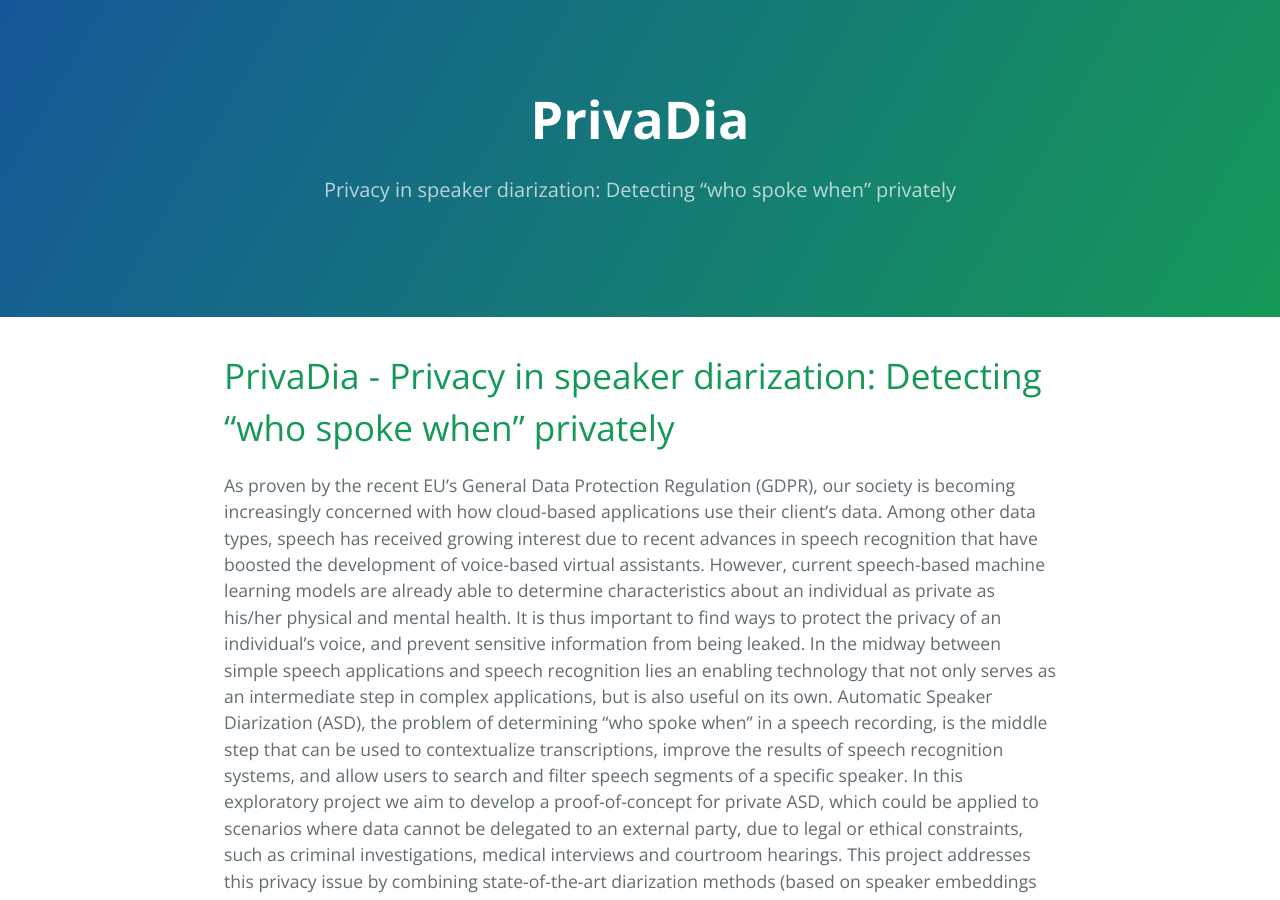
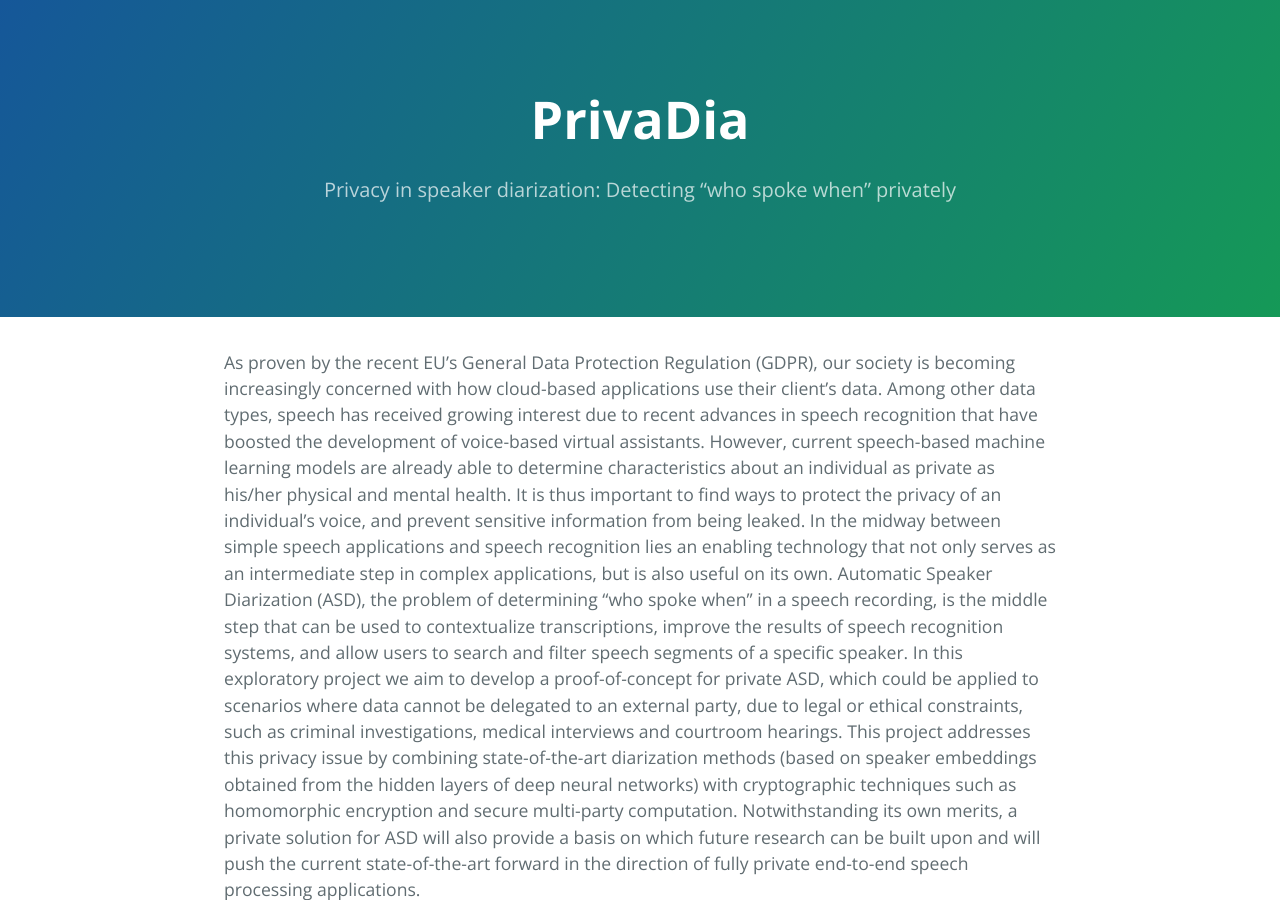
Before and after one commit to fsept11/PRIVADIA, a Jekyll site: the page built from index.md, in a window 1280 px wide and 900 px high. Built offline with Jekyll 4.4.1, drawn with Linux system fonts in a browser that asks for light colours; our own code applies the rules of GitHub Pages for plain Markdown files.

Commit message:
Update index.md

```diff
--- a/index.md
+++ b/index.md
@@ -1,5 +1,3 @@
-# PrivaDia - Privacy in speaker diarization: Detecting “who spoke when” privately
-
 As proven by the recent EU’s General Data Protection Regulation (GDPR), our society is becoming increasingly concerned with how cloud-based applications use their client’s data. Among other data types, speech has received growing interest due to recent advances in speech recognition that have boosted the development of voice-based virtual assistants. However, current speech-based machine learning models are already able to determine characteristics about an individual as private as his/her physical and mental health. It is thus important to find ways to protect the privacy of an individual’s voice, and prevent sensitive information from being leaked. In the midway between simple speech applications and speech recognition lies an enabling technology that not only serves as an intermediate step in complex applications, but is also useful on its own. Automatic Speaker Diarization (ASD), the problem of determining “who spoke when” in a speech recording, is the middle step that can be used to contextualize transcriptions, improve the results of speech recognition systems, and allow users to search and filter speech segments of a specific speaker.
 In this exploratory project we aim to develop a proof-of-concept for private ASD, which could be applied to scenarios where data cannot be delegated to an external party, due to legal or ethical constraints, such as criminal investigations, medical interviews and courtroom hearings. This project addresses this privacy issue by combining state-of-the-art diarization methods (based on speaker embeddings obtained from the hidden layers of deep neural networks) with cryptographic techniques such as homomorphic encryption and secure multi-party computation. Notwithstanding its own merits, a private solution for ASD will also provide a basis on which future research can be built upon and will push the current state-of-the-art forward in the direction of fully private end-to-end speech processing applications.
 
```
